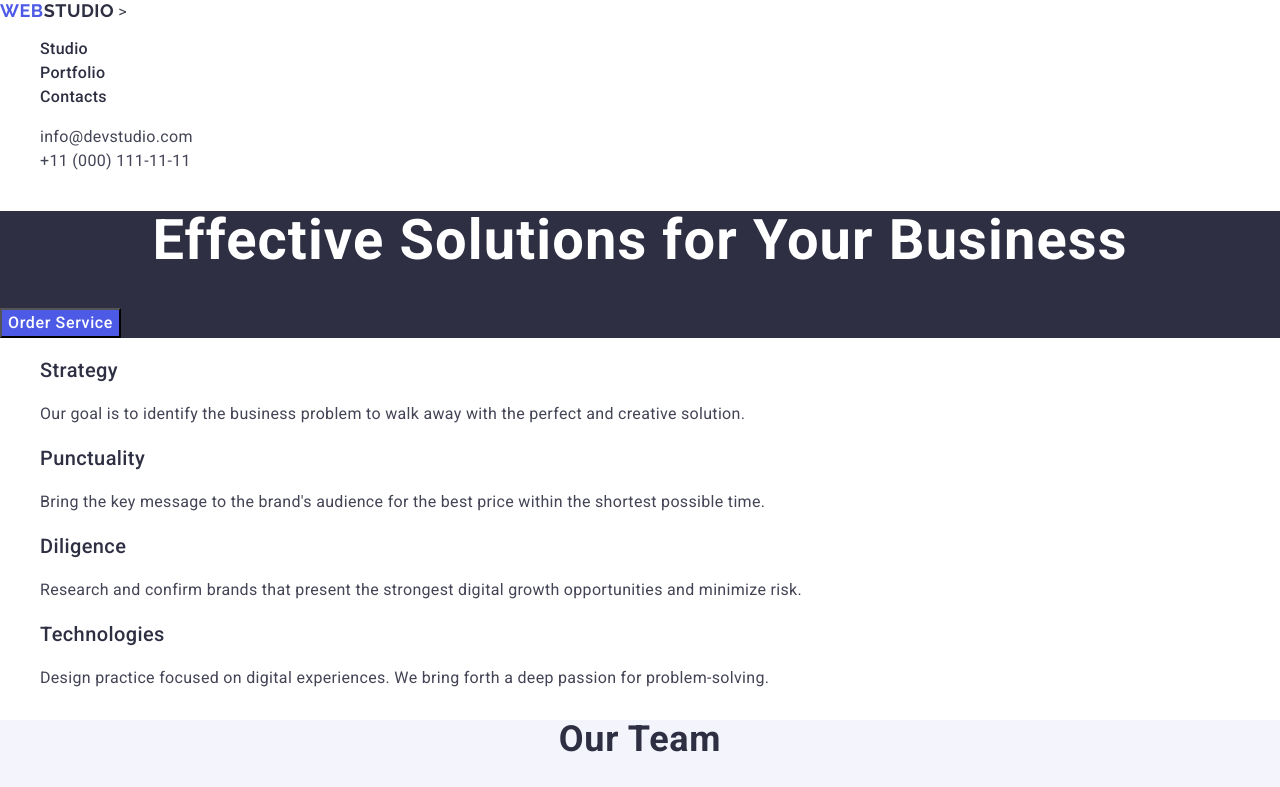
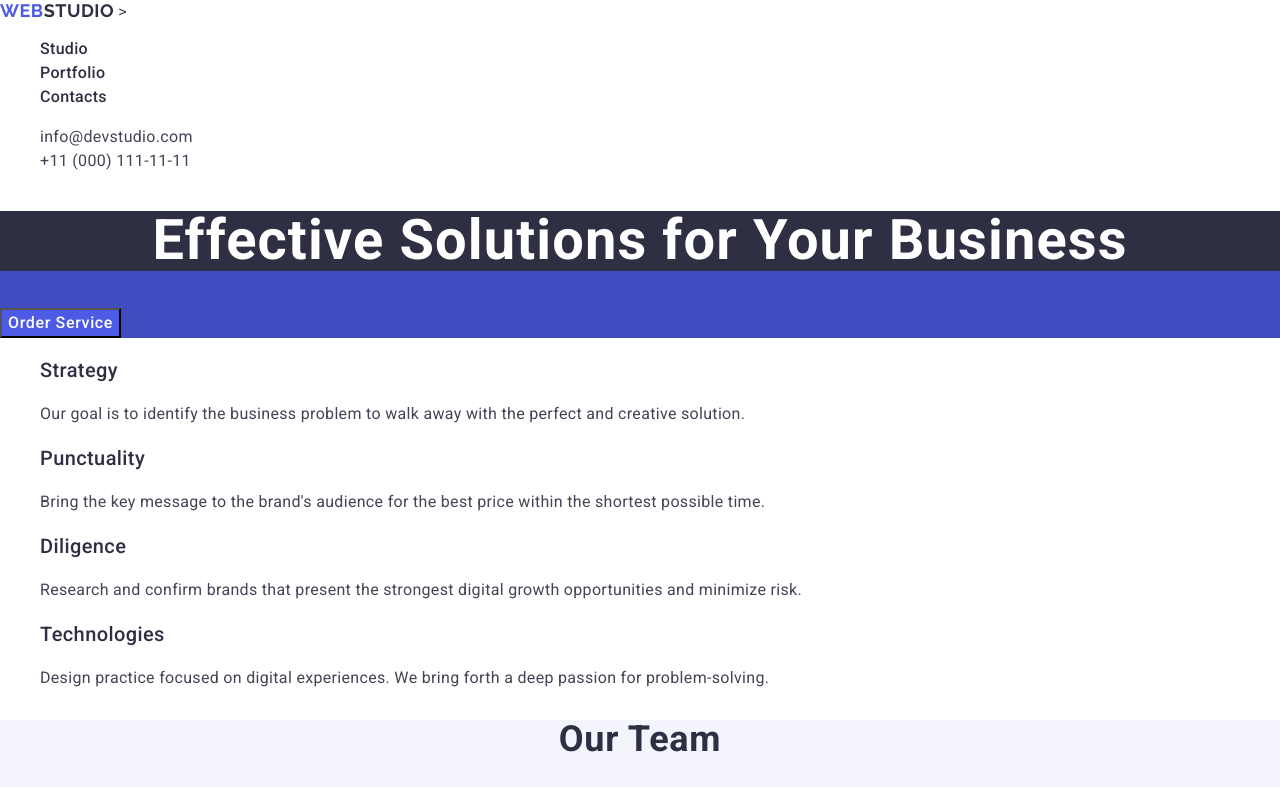
Before and after one commit to Greta-999/Greta-999-goit-markup-hw-02, a plain HTML site: page index.html in a window 1280 px wide. In both pictures the pointer is over the element 640 px from the left and 274 px from the top of the page. Shown: the top 787 px of the page. Drawn offline with nearby package versions, Linux system fonts and the light colour scheme.

Commit message:
focussss

```diff
--- a/css/styles.css
+++ b/css/styles.css
@@ -53,7 +53,7 @@ li {
   background-color: #2e2f42;
 }
 .efect-link:hover,
-.efect-link:fokus {
+.efect-link:focus {
   background-color: #404bbf;
 }
 .h-link {
```
